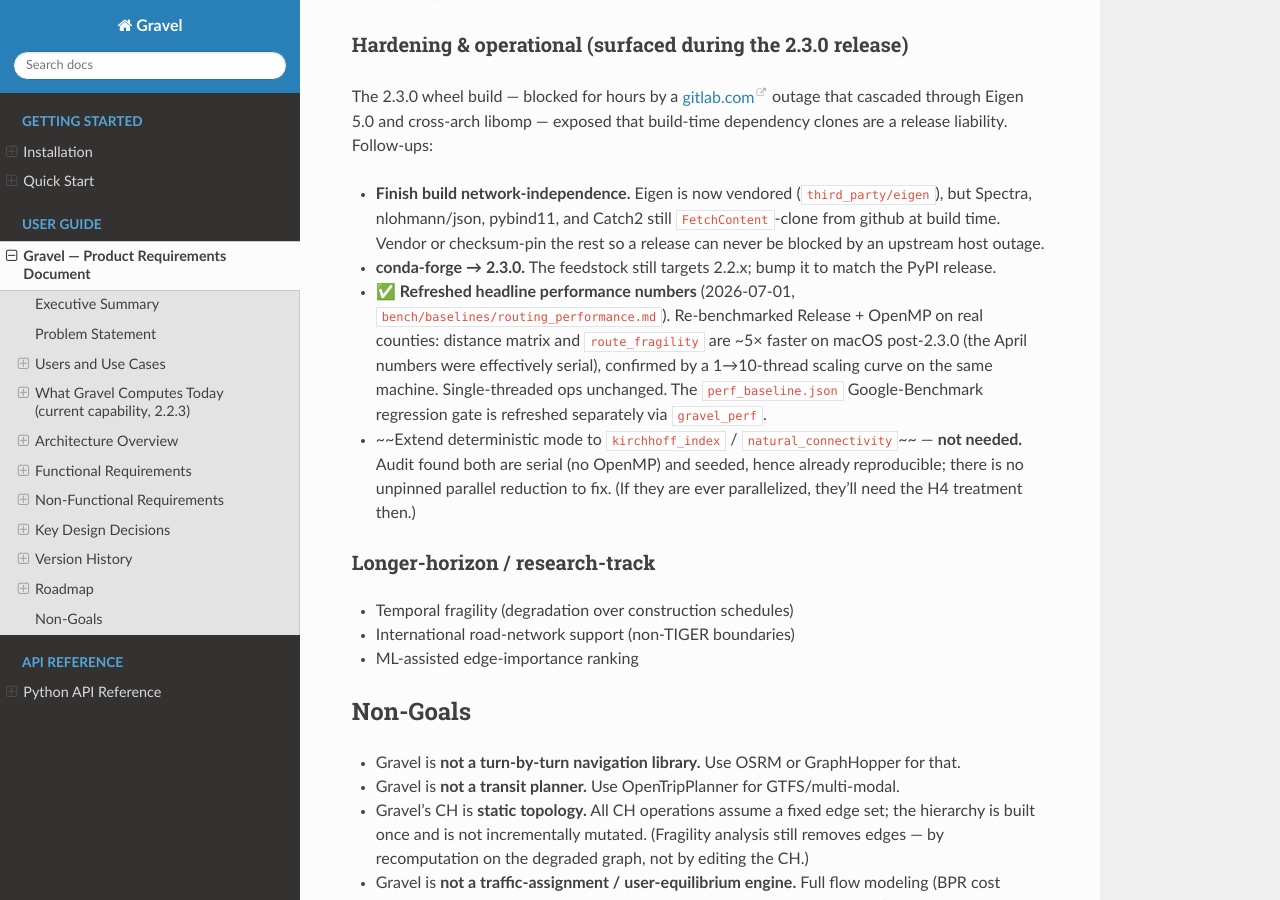
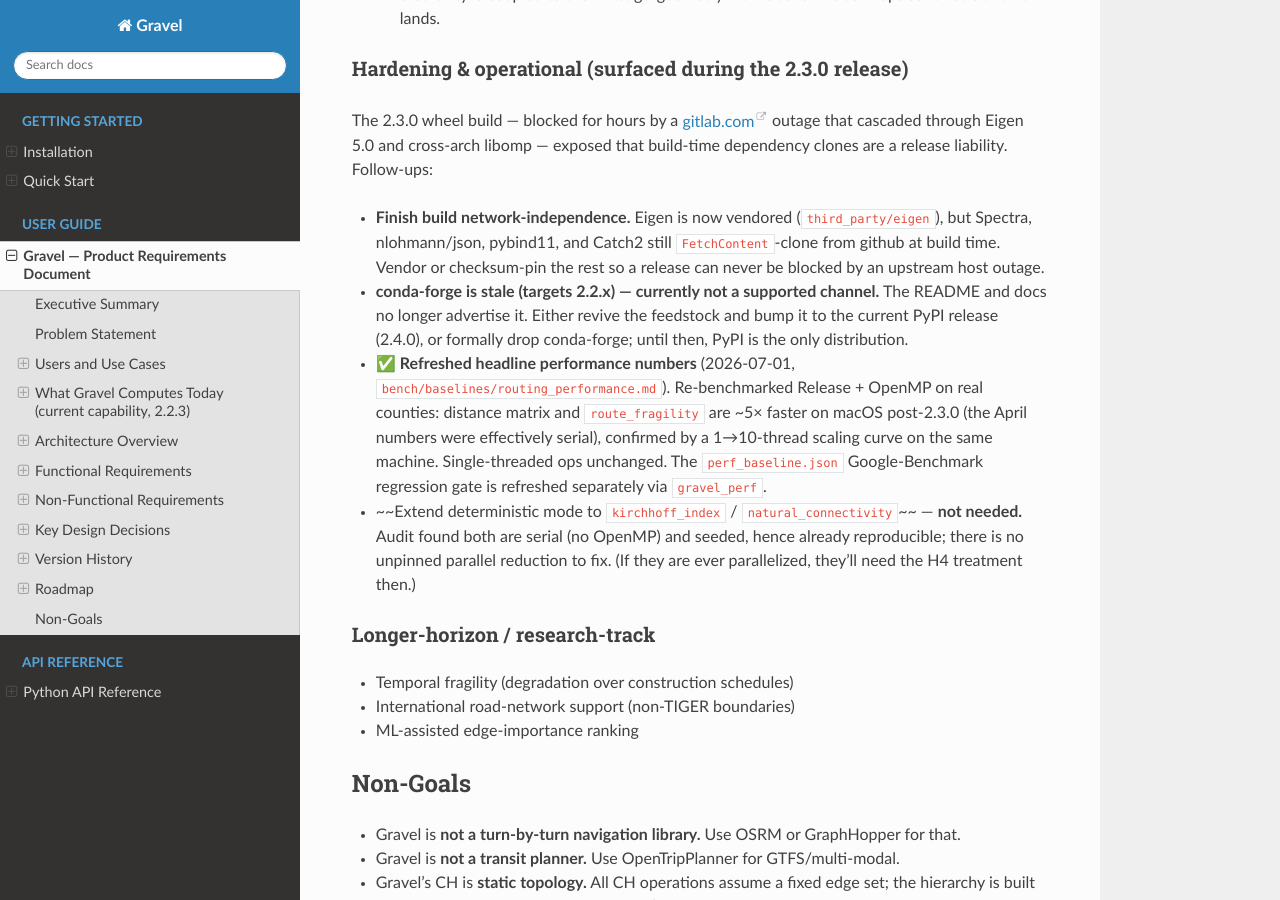
Before and after one commit to rhoekstr/gravel, a Sphinx documentation site: the page built from docs/PRD.md, in a window 1280 px wide and 900 px high, scrolled down 11356 px. Built offline with Sphinx 7.4.7 and the Read the Docs theme 3.1.0, drawn with Linux system fonts in a browser that asks for light colours; pages that are not in the unit, such as notebooks, are missing from menus; some of the changed text lies outside the part shown.

Commit message:
docs: drop stale conda-forge install path; bump version refs to 2.4.0
The conda-forge feedstock is stuck at 2.2.x and never took 2.3.0/2.4.0, so the
README's 'conda install gravel-fragility' path was advertising a broken channel.
Replace it with an honest note (pip is the only current channel), drop the
'published on conda-forge' positioning, and correct lingering 2.3.0 references.
Keeps the libosmium conda line (that's a dependency, still valid).

Co-Authored-By: Claude Opus 4.8 <noreply@anthropic.com>

```diff
--- a/docs/PRD.md
+++ b/docs/PRD.md
@@ -10,8 +10,9 @@ replacement-path fragility analysis to produce composite isolation scores for ge
 supporting disaster-preparedness research, infrastructure planning, and transportation-equity
 analysis.
 
-Gravel is **published and in use** — PyPI (`gravel-fragility`) and conda-forge, currently **2.3.0**,
-Apache-2.0. It is deliberately **dual-purpose**:
+Gravel is **published and in use** — PyPI (`gravel-fragility`), currently **2.4.0**, Apache-2.0.
+(conda-forge is not a current channel; the feedstock is out of date — install via pip.) It is
+deliberately **dual-purpose**:
 
 - a **network-fragility research tool** — generating defensible, reproducible measures of how isolated
   a place becomes under infrastructure failure, for social-science and hazards research; and
@@ -435,7 +436,9 @@ cross-arch libomp — exposed that build-time dependency clones are a release li
 - **Finish build network-independence.** Eigen is now vendored (`third_party/eigen`), but Spectra,
   nlohmann/json, pybind11, and Catch2 still `FetchContent`-clone from github at build time. Vendor or
   checksum-pin the rest so a release can never be blocked by an upstream host outage.
-- **conda-forge → 2.3.0.** The feedstock still targets 2.2.x; bump it to match the PyPI release.
+- **conda-forge is stale (targets 2.2.x) — currently not a supported channel.** The README and docs no
+  longer advertise it. Either revive the feedstock and bump it to the current PyPI release (2.4.0), or
+  formally drop conda-forge; until then, PyPI is the only distribution.
 - ✅ **Refreshed headline performance numbers** (2026-07-01, `bench/baselines/routing_performance.md`).
   Re-benchmarked Release + OpenMP on real counties: distance matrix and `route_fragility` are ~5×
   faster on macOS post-2.3.0 (the April numbers were effectively serial), confirmed by a 1→10-thread
```
Also changed, not shown: CLAUDE.md (+3 -2 lines), README.md (+3 -5 lines).
